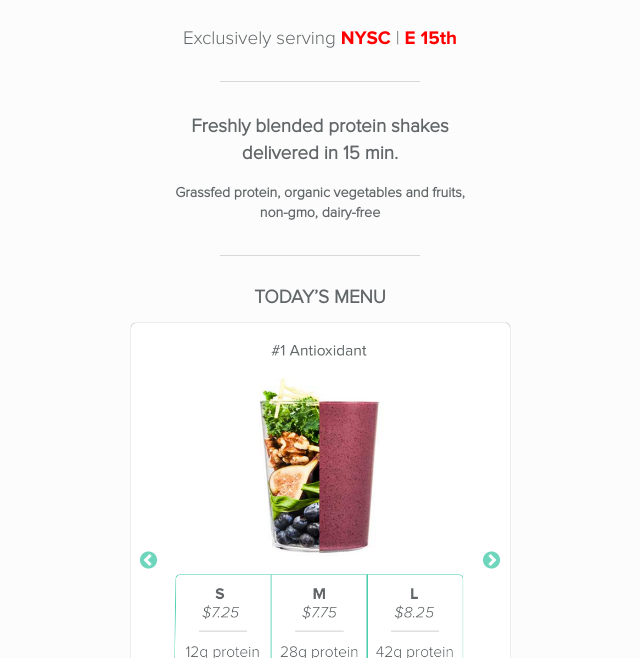
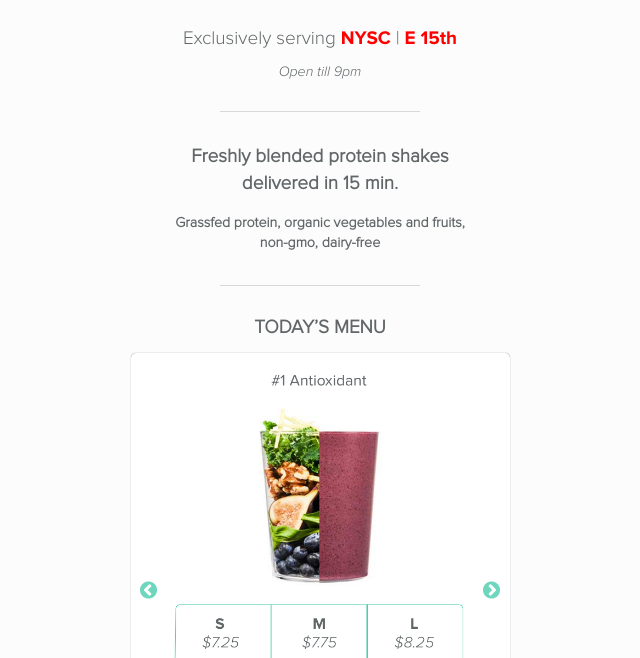
Before and after one commit to blendfit/v1, a plain HTML site: page index.html in a window 1280 px wide. Shown: the part 142-800 px from the top of the page, without its empty margins (320-960 px from the left). Drawn offline with nearby package versions, Linux system fonts and the light colour scheme; files whose address does not match are found by name.

Commit message:
Add hours of operation

```diff
--- a/css/base/layout.sass
+++ b/css/base/layout.sass
@@ -11,12 +11,19 @@ body
   @media (min-width: 415px)
     max-width: 220px
 
+.operation-hours
+  font-family: $proxima-light-italic
+  font-size: 1.422rem
+  text-align: center
+  color: #616668
+  margin: 1.6rem auto 3.2rem auto
+
 .nysc
   font-size: 1.422rem
   text-align: center
   width: 69.6%
   line-height: 2rem
-  margin: 0 auto 3.2rem auto
+  margin: 0 auto 0 auto
   color: #616668
   @media (min-width: 415px)
     font-size: 1.895rem
--- a/index.html
+++ b/index.html
@@ -18,6 +18,7 @@ mixpanel.init("1b7c6bfe54947389313f472651698995");</script><!-- end Mixpanel -->
     <header>
       <img class="header-logo" src="images/logo.png"/>
       <p class="nysc">Exclusively serving <span>NYSC</span> | <span>E 15th</span></p>
+      <p class="operation-hours">Open till 9pm</p>
       <div class="line-break"></div>
       <h1 class="header-text">
         Freshly blended protein shakes delivered in 15 min.
```
Also changed, not shown: css/main.min.css.
